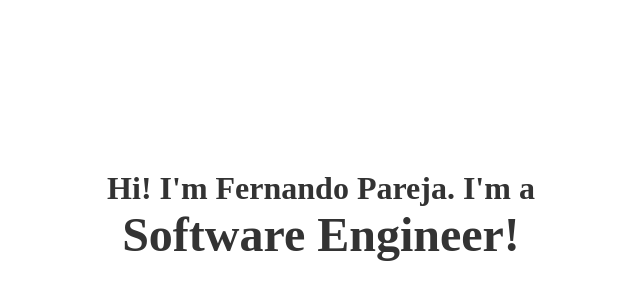
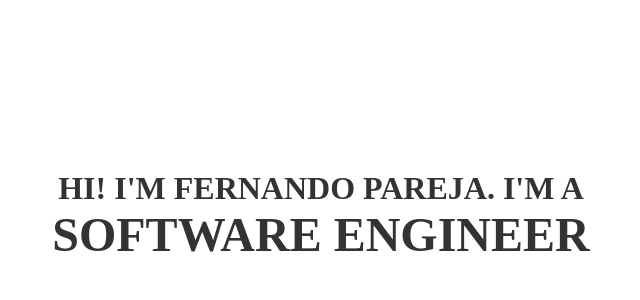
Before and after one commit to fparejam/my-personal-website, a Next.js app: page / in a window 1280 px wide. Shown: the part 184-484 px from the top of the page, without its empty margins (319-959 px from the left). Built offline with nearby package versions, Linux system fonts and the light colour scheme.

Commit message:
Added shuffling effect and modularized profession as a component

```diff
--- /dev/null
+++ b/src/components/Profession.jsx
@@ -0,0 +1,60 @@
+import { useState } from "react";
+
+const Profession = () => {
+  const letters = "ABCDEFGHIJKLMNOPQRSTUVWXYZ";
+  const [text, setText] = useState("SOFTWARE ENGINEER");
+  let interval = null;
+  const [isHovering, setIsHovering] = useState(false);
+
+  const shuffleText = () => {
+    let iteration = 0;
+
+    clearInterval(interval);
+
+    const newText = isHovering ? "SOFTWARE ENGINEER" : "ML ENGINEER";
+
+    interval = setInterval(() => {
+      setText(
+        newText
+          .split("")
+          .map((letter, index) => {
+            if (index < iteration) {
+              return newText[index];
+            }
+            return letters[Math.floor(Math.random() * 26)];
+          })
+          .join("")
+      );
+
+    if (iteration >= newText.length){
+      clearInterval(interval);
+      setIsHovering(!isHovering);
+    }
+
+    iteration += 1 / 3;
+  }, 20);
+};
+
+
+  const resetText = () => {
+    clearInterval(interval);
+    const newText = isHovering ? "ML ENGINEER" : "SOFTWARE ENGINEER";
+    setText(newText);
+  };
+
+  const handleMouseOver = () => {
+    shuffleText();
+  };
+
+  const handleMouseOut = () => {
+    resetText();
+  };
+
+  return (
+    <span onMouseOver={handleMouseOver} onMouseOut={handleMouseOut}>
+      {text}
+    </span>
+  );
+};
+
+export default Profession;
--- a/src/pages/index.js
+++ b/src/pages/index.js
@@ -1,11 +1,12 @@
 import React from 'react';
 import styles from '../styles/Home.module.css';
+import Profession from "../components/Profession";
 
 const HomePage = () => {
   return (
     <div className={styles.container}>
-      <h1 className={styles.title}>Hi! I&apos;m Fernando Pareja. I&apos;m a </h1>
-      <h2 className={styles.subtitle}>Software Engineer!</h2>
+      <h1 className={styles.title}>HI! I&apos;M FERNANDO PAREJA. I&apos;M A </h1>
+      <h2 className={styles.subtitle}><Profession/></h2>
     </div>
   );
 };
```
